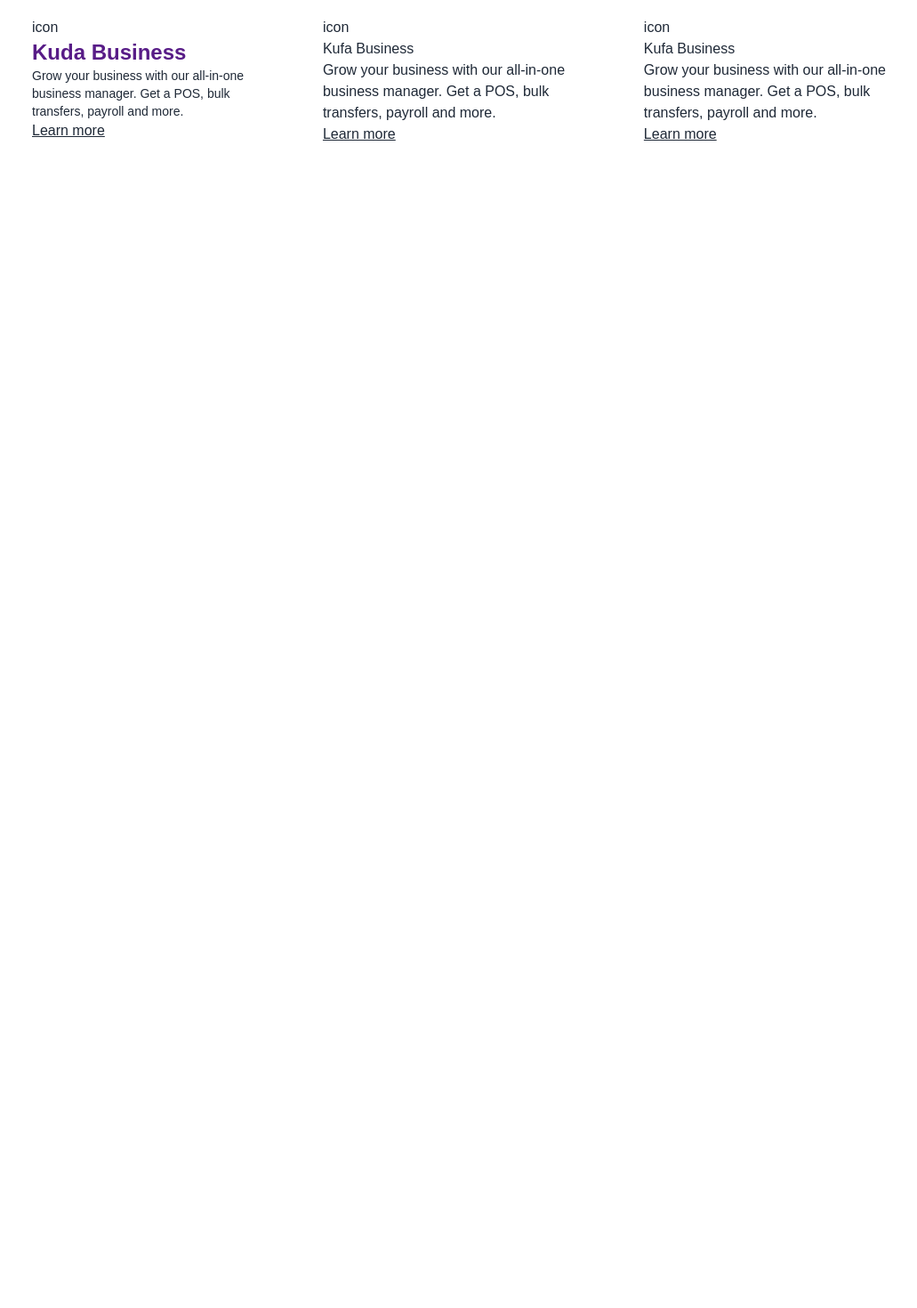
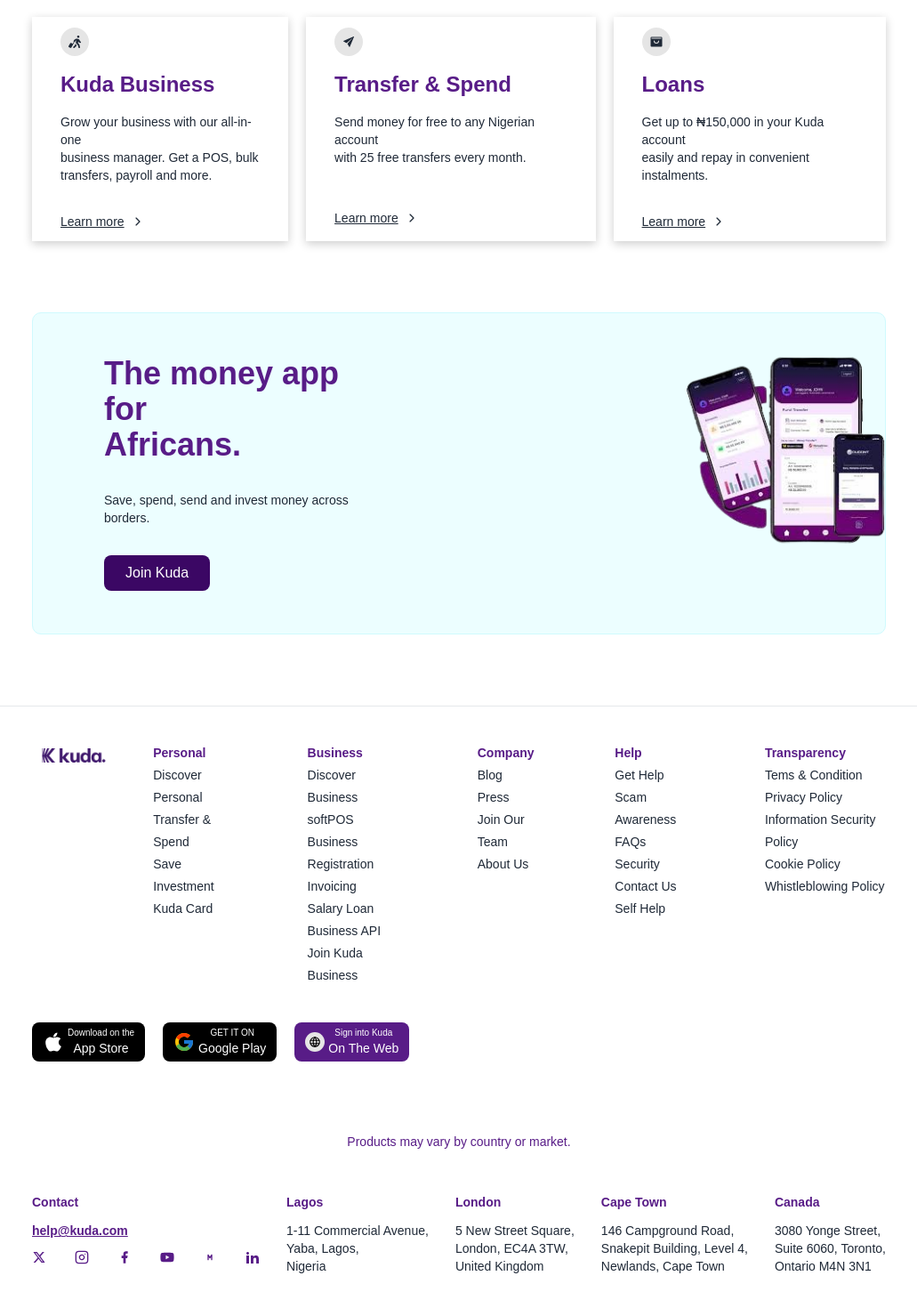
Before and after one commit to unsurep/kudaclone, a Next.js app: page / in a window 1280 px wide. Shown: the part 5980-7450 px from the top of the page at 89% size, without its empty margins (124-1155 px from the left). Before the commit the page ends 6143 px from the top, so only its background shows below. Built offline with nearby package versions, Linux system fonts and the light colour scheme.

Commit message:
homepage done

```diff
--- a/src/components/HomeSections/HomeSectionTwo.jsx
+++ b/src/components/HomeSections/HomeSectionTwo.jsx
@@ -24,19 +24,30 @@
 import logo from '../images/logo.png'
 import { HiOutlineMinusCircle } from "react-icons/hi2";
 import { GrStatusGood } from "react-icons/gr";
-
-
-
+import { FaPersonWalkingLuggage } from "react-icons/fa6";
+import { IoIosSend } from "react-icons/io";
+import { PiShoppingBagOpenFill } from "react-icons/pi";
+import { IoIosArrowForward } from "react-icons/io";
+import kuda1 from '../images/kuda1.png'
+import { FcGoogle } from "react-icons/fc";
+import { TbWorld } from "react-icons/tb";
+import { RiTwitterXFill } from "react-icons/ri";
+import { LuInstagram } from "react-icons/lu";
+import { FaYoutube } from "react-icons/fa";
 import Link from "next/link"
 import react from "react"
 import Image from "next/image"
+import { FaApple } from "react-icons/fa";
+import { RiFacebookFill } from "react-icons/ri";
+import { TbLetterMSmall } from "react-icons/tb";
+import { ImLinkedin2 } from "react-icons/im";
 
 
 const HomeSectionTwo=()=>{
 
     return(
         <>
-            <div>
+            <div className="mb-12">
                 {/* 1 */}
                 <div>
                     <h1 className="text-4xl text-purple-900 font-bold text-center">Do not just take our word for it</h1>
@@ -223,7 +234,7 @@
                         <h1 className="text-4xl text-purple-900 font-bold text-center">Choose the freedom you need.</h1>
                     </div>
 
-                    {/* table */}
+                    {/* 5   table */}
                     <table className=" w-full mt-10 border border-neutral-300 shadow-[0_8px_30px_rgb(0,0,0,0.12)]">
                         <tr className="flex items-center gap-40 justify-center py-5 ">
                             <th className="text-white">others</th>
@@ -294,45 +305,206 @@
                             <td className="flex items-center gap-2"> <span className="bg-neutral-200 rounded-full"><GrStatusGood /></span>No</td>
                         </tr>
                     </table>
+                </div>
 
-                    <div className="mt-20">
+                {/* 6 */}
+                    <div className="mt-20 px-[10rem]">
                         <h1 className="text-4xl text-purple-900 font-bold text-center">More for you</h1>
-                        <div className="flex mt-16 justify-between ">
-                            <div>
-                                <p>icon</p>
-                                <h1 className="text-2xl text-purple-900 font-bold">Kuda Business</h1>
+                        <div className="flex mt-16 justify-between gap-5  ">
+                            <div className="py-3 shadow-[0_3px_10px_rgb(0,0,0,0.2)] px-8">
+                                <p className="bg-neutral-200 p-2 rounded-full w-fit"><FaPersonWalkingLuggage /></p>
+                                <h1 className="text-2xl text-purple-900 font-bold py-4">Kuda Business</h1>
                                 <p className="text-sm">Grow your business with our all-in-one <br /> business manager. Get a POS, bulk <br /> transfers, payroll and more.</p>
-                                <h1><u>Learn more </u></h1>
+                                <h1 className="pt-8 text-sm flex items-center gap-2"><u>Learn more </u><IoIosArrowForward /></h1>
                             </div>
 
-                            <div>
-                                <p>icon</p>
-                                <h1>Kufa Business</h1>
-                                <p>Grow your business with our all-in-one <br /> business manager. Get a POS, bulk <br /> transfers, payroll and more.</p>
-                                <h1><u>Learn more </u></h1>
+                            <div className="pt-3 shadow-[0_3px_10px_rgb(0,0,0,0.2)] px-8">
+                                <p className="bg-neutral-200 p-2 rounded-full w-fit"><IoIosSend /></p>
+                                <h1 className="text-2xl text-purple-900 font-bold py-4">Transfer & Spend</h1>
+                                <p className="text-sm">Send money for free to any Nigerian account <br /> with 25 free transfers every month.</p>
+                                <h1 className="pt-12 text-sm flex items-center gap-2"><u>Learn more </u><IoIosArrowForward /></h1>
                             </div>
 
-                            <div>
-                                <p>icon</p>
-                                <h1>Kufa Business</h1>
-                                <p>Grow your business with our all-in-one <br /> business manager. Get a POS, bulk <br /> transfers, payroll and more.</p>
-                                <h1><u>Learn more </u></h1>
+                            <div className="py-3 shadow-[0_3px_10px_rgb(0,0,0,0.2)] px-8">
+                                <p className="bg-neutral-200 p-2 rounded-full w-fit"><PiShoppingBagOpenFill /></p>
+                                <h1 className="text-2xl text-purple-900 font-bold py-4">Loans</h1>
+                                <p className="text-sm">Get up to ₦150,000 in your Kuda account <br /> easily and repay in convenient <br /> instalments.</p>
+                                <h1 className="pt-8 text-sm flex items-center gap-2"><u>Learn more </u><IoIosArrowForward /></h1>
                             </div>
                         </div>
 
 
+                    </div>
 
+                {/* 7 */}
+                <div className="mx-[10rem] mt-20 bg-cyan-50 flex rounded-[10px] border border-cyan-100 mb-20">
+                    <div className="py-12 px-20">
+                        <h1 className="font-bold text-purple-900 text-4xl">The money app for <br /> Africans.</h1>
+                        <p className="text-sm py-8">Save, spend, send and invest money across borders.</p>
 
-
-
+                        <button className="text-white px-6 py-2 bg-purple-950 rounded-[8px]">Join Kuda</button>
                     </div>
 
 
 
+                    <div className="ml-[16rem] pt-12 ">
+                        <Image src={kuda1} width={0} height={0} alt="image" className="blink-1 cursor-pointer"/>
+                    </div>
+                </div>
+
+                <hr />
+
+
+                {/* 8 */}
+                <div className="flex  gap-12 px-[10rem] mt-10">
+                    <div>
+                        <Image src={logo} width={0} height={0} alt="" className=""/>
+                    </div>
 
 
 
+                    <div className="flex gap-20 ">
+                        {/* a */}
+                        <ul className="text-sm leading-[25px] ">
+                            <li className="text-purple-900"><b>Personal</b></li>
+                            <li>Discover Personal</li>
+                            <li>Transfer & Spend </li>
+                            <li>Save</li>
+                            <li>Investment</li>
+                            <li>Kuda Card</li>
+                        </ul>
+
+                        <ul className="text-sm leading-[25px] ">
+                            <li className="text-purple-900"><b>Business</b></li>
+                            <li>Discover Business</li>
+                            <li>softPOS</li>
+                            <li>Business Registration</li>
+                            <li>Invoicing</li>
+                            <li>Salary Loan</li>
+                            <li>Business API</li>
+                            <li>Join Kuda Business</li>
+                        </ul>
+
+                        <ul className="text-sm leading-[25px] ">
+                            <li className="text-purple-900"><b>Company</b></li>
+                            <li>Blog</li>
+                            <li>Press</li>
+                            <li>Join Our Team</li>
+                            <li>About Us</li>
+                        </ul>
+
+                        <ul className="text-sm leading-[25px] ">
+                            <li className="text-purple-900"><b>Help</b></li>
+                            <li>Get Help</li>
+                            <li>Scam Awareness</li>
+                            <li>FAQs</li>
+                            <li>Security</li>
+                            <li>Contact Us</li>
+                            <li>Self Help</li>
+                        </ul>
+
+                        <ul className="text-sm leading-[25px] ">
+                            <li className="text-purple-900"><b>Transparency</b></li>
+                            <li>Tems & Condition</li>
+                            <li>Privacy Policy</li>
+                            <li>Information Security Policy</li>
+                            <li>Cookie Policy</li>
+                            <li>Whistleblowing Policy</li>
+                        </ul>
+                    </div>
                 </div>
+
+                {/* 9 */}
+                <div className="flex gap-5 px-[10rem] mt-10">
+                    {/* apple store button */}
+                    <button className="bg-black text-white px-3 py-1 rounded-[8px] flex items-center gap-1">
+                        <p className="text-2xl"><FaApple /></p>
+                        <div>
+                            <p className="text-[10px]">Download on the</p>
+                            <p className="text-[14px]">App Store</p>
+                        </div>
+                    </button>
+
+                    {/* google store button */}
+                    <button className="bg-black text-white px-3 py-1 rounded-[8px] flex items-center gap-1">
+                        <p className="text-2xl"><FcGoogle /></p>
+                        <div>
+                            <p className="text-[10px]">GET IT ON</p>
+                            <p className="text-[14px]">Google Play</p>
+                        </div>
+                    </button>
+
+
+                    <button className="bg-purple-900 text-white px-3 py-1 rounded-[8px] flex items-center gap-1">
+                    <p className="text-sm bg-neutral-200 rounded-full p-1 text-black"><TbWorld /></p>
+                        <div>
+                            <p className="text-[10px]">Sign into Kuda</p>
+                            <p className="text-[14px]">On The Web</p>
+                        </div>
+                    </button>
+                </div>
+
+                {/* 10 */}
+                <h1 className="text-center mt-20 text-sm text-purple-900">Products may vary by country or market.</h1>
+                <div className="flex px-[10rem] mt-12 justify-between">
+
+
+                    <div className="text-purple-900 ">
+                        <p className="text-sm"><b>Contact</b></p>
+                        <p className="my-3 text-sm"><u><b>help@kuda.com</b></u></p>
+
+                        <ul className="flex gap-8">
+                            <li><RiTwitterXFill /></li>
+                            <li><LuInstagram /></li>
+                            <li><RiFacebookFill /></li>
+                            <li><FaYoutube /></li>
+                            <li><TbLetterMSmall /></li>
+                            <li><ImLinkedin2 /></li>
+                        </ul>
+                    </div>
+
+                    <div>
+                        <p className="text-purple-900 text-sm"><b>Lagos</b></p>
+                        <p className="mt-3 text-sm">1-11 Commercial Avenue, <br /> Yaba, Lagos, <br />
+                        Nigeria</p>
+                    </div>
+
+                    <div>
+                        <p className="text-purple-900 text-sm"><b>London</b></p>
+                        <p className="mt-3 text-sm">5 New Street Square, <br />
+                            London, EC4A 3TW, <br />
+                            United Kingdom
+                        </p>
+                    </div>
+
+                    <div>
+                        <p className="text-purple-900 text-sm"><b>Cape Town</b></p>
+                        <p className="mt-3 text-sm">146 Campground Road, <br />
+                        Snakepit Building, Level 4, <br /> Newlands, Cape Town
+                        </p>
+                    </div>
+
+                    <div>
+                        <p className="text-purple-900 text-sm"><b>Canada</b></p>
+                        <p className="mt-3 text-sm">3080 Yonge Street, <br />
+                            Suite 6060, Toronto, <br />
+                            Ontario M4N 3N1
+                        </p>
+                    </div>
+                </div>
+
+
+                {/* 11 */}
+                <div className="mt-20  text-sm text-neutral-500 px-[10rem]">
+                    <h1>© 2024 Kuda Technologies Ltd (Company No.11472232). All rights reserved.</h1>
+
+                    <p className="my-5">If you would like to find out more about which Kuda entity you receive services from, please reach out to us via the in-app chat in the Kuda app. Nigerian banking services offered by Kuda Microfinance Bank (RC796975) with registered address at 1-11 Commercial Avenue, Yaba, Lagos, Nigeria. Kuda Microfinance Bank is licensed by the Central Bank of Nigeria. Deposits are insured by the Nigerian Deposit Insurance Corporation (NDIC).</p>
+
+                    <p>UK services are offered by Kuda EMI Ltd (Company No. 13724208) with registered address at 5 New Street Square, London, EC4A 3TW, United Kingdom.</p>
+
+                    <p className="my-5">Canada services will be provided by Kuda Canada Technologies Limited, an Ontario corporation registered under number 1000286176, with its registered address located at 3080 Yonge Street, Suite 6060, Toronto, Ontario M4N 3N1. Kuda Canada Technologies Limited is duly registered with The Financial Transactions and Reports Analysis Centre of Canada (FINTRAC) as a money service business, bearing registration number M23163015.</p>
+                </div>
+
 
 
 
--- a/src/components/NavBar.jsx
+++ b/src/components/NavBar.jsx
@@ -70,7 +70,7 @@
                     <li onClick={togglePersonal} className="flex items-center gap-2 cursor-pointer">Personal <MdArrowDropDown /></li>
 
                     {/* toggle personal */}
-                    {personal===true && <div className="absolute top-[4rem]  flex bg-white h-screen">
+                    {personal===true && <div className="absolute top-[4rem]  flex bg-white h-screen ">
                         <div className="bg-red-100 h-screen px-6 py-3 rounded-[5px]">
                             <ul className="text-sm text-black flex flex-col gap-4 cursor-pointer">
                                 <li className="flex items-center gap-2"> <span className="bg-neutral-50 p-2 rounded-full"><RiHome4Fill /></span>Discover Personal</li>
```
Also changed, not shown: src/components/images/d1.png (added).
